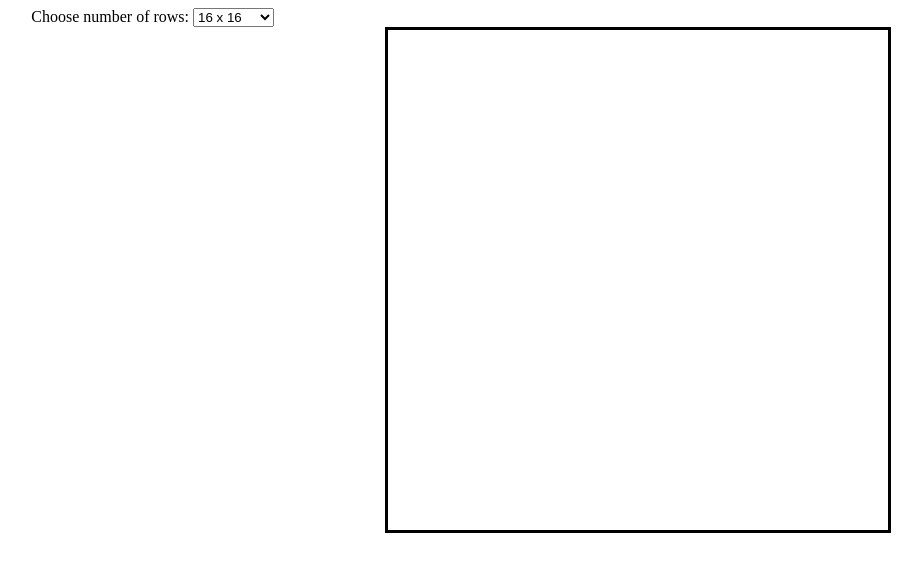
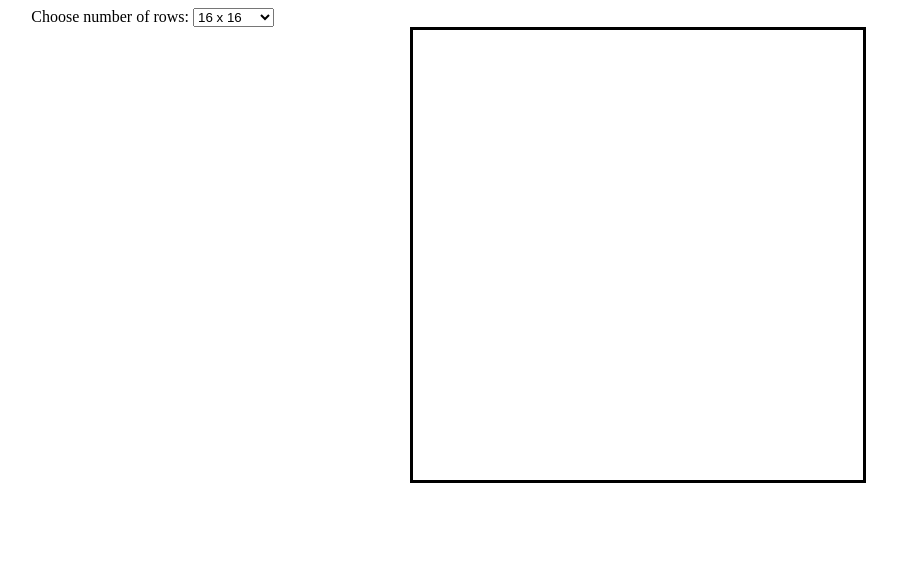
Before and after one commit to CraigMarc/etch-a-sketch, a plain HTML site: page index.html in a window 1280 px wide. Shown: the whole page, without its empty margins (2-924 px from the left). Drawn offline with Linux system fonts and the light colour scheme.

Commit message:
changed grid size

```diff
--- a/etch-a-sketch.js
+++ b/etch-a-sketch.js
@@ -9,8 +9,8 @@ for (let i=0; i<screenSize*screenSize; i++) {
      grid.classList.add('grid');
 
      container.appendChild(grid);
-     grid.style.width = 500/screenSize + 'px';
-     grid.style.height = 500/screenSize + 'px';
+     grid.style.width = 450/screenSize + 'px';
+     grid.style.height = 450/screenSize + 'px';
 
 }
 }
--- a/styles.css
+++ b/styles.css
@@ -1,8 +1,8 @@
 #container {
     display: flex;
     flex-wrap: wrap;
-    width: 500px;
-   height: 500px;
+    width: 450px;
+   height: 450px;
    margin: auto;
    border: solid
 }
```
Also changed, not shown: index.html (+1 -1 lines).
